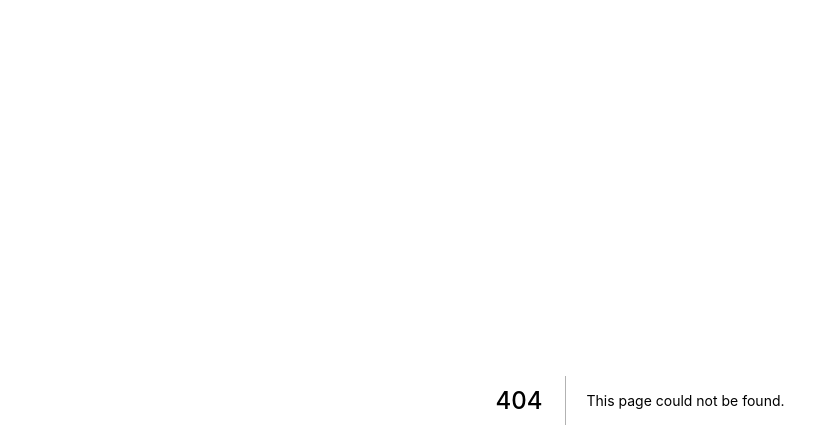
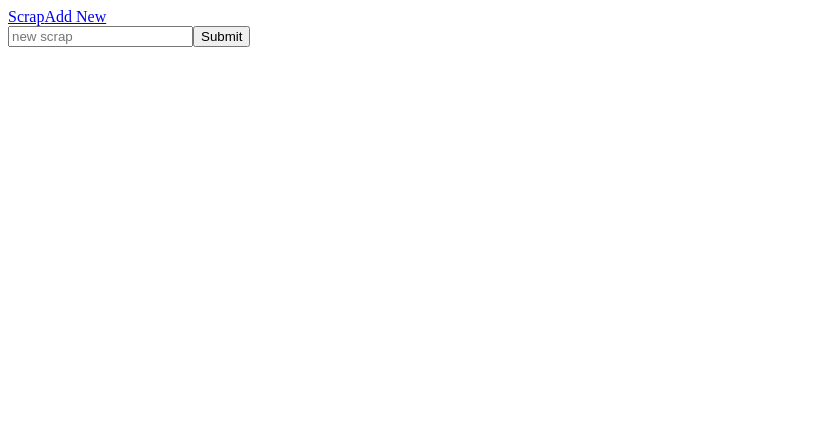
Before and after one commit to m-narin/scrap-app, a Next.js app in the folder web/: page /scraps/new in a window 1280 px wide. Before the commit this address had no page. Shown: the top 448 px of the page, without its empty margins (0-839 px from the left). Built offline with nearby package versions, Linux system fonts and the light colour scheme.

Commit message:
headerコンポーネントと新規投稿ページ遷移

```diff
--- /dev/null
+++ b/package.json
@@ -0,0 +1,5 @@
+{
+  "dependencies": {
+    "@material-ui/core": "^4.12.4"
+  }
+}
--- /dev/null
+++ b/web/src/components/Header.tsx
@@ -0,0 +1,22 @@
+import Head from 'next/head'
+import Link from 'next/link'
+
+export const Header = () => {
+	return (
+		<>
+			<Head>
+				<title>ScrapApp</title>
+			</Head>
+			<header>
+				<nav>
+					<Link href="/scraps">
+						Scrap
+					</Link>
+					<Link href="scraps/new">
+						Add New
+					</Link>
+				</nav>
+			</header>
+		</>
+	)
+}
--- /dev/null
+++ b/web/src/pages/scraps/new.tsx
@@ -0,0 +1,34 @@
+import type { NextPage } from 'next'
+import { useState } from 'react'
+import { useMutation } from '@apollo/client'
+import { CreateScrapMutation, CreateScrapDocument } from '../../graphql/generated/graphql'
+import { Header } from '../../components/Header'
+
+const AddScrap: NextPage = () => {
+  const [scrapInput, setScrapInput] = useState('');
+  const [addScrap] = useMutation<CreateScrapMutation>(CreateScrapDocument)
+
+  return (
+    <>
+      <Header />
+			<form
+        onSubmit={e => {
+          e.preventDefault();
+          addScrap({ variables: { title: scrapInput } });
+        }}
+      >
+      <input
+        className="input"
+        placeholder="new scrap"
+        value={scrapInput}
+        onChange={e => (setScrapInput(e.target.value))}
+      />
+
+      <button type="submit">Submit</button>
+      </form>
+
+    </>
+  )
+}
+
+export default AddScrap
```
Also changed, not shown: web/src/pages/index.tsx (+2 -23 lines), web/src/pages/new.tsx (deleted, +0 -32 lines), web/src/pages/scraps.tsx (added, +30 -0 lines), 1 other file (tests, documents, lock files or other folders).
